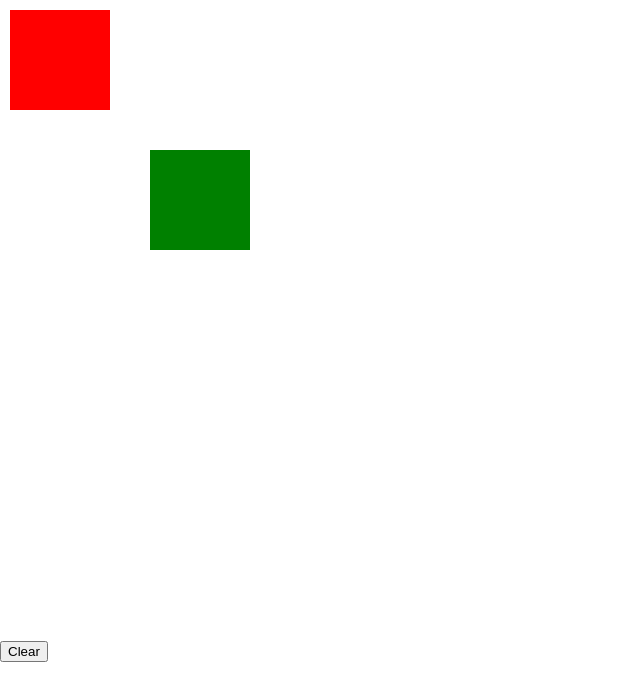
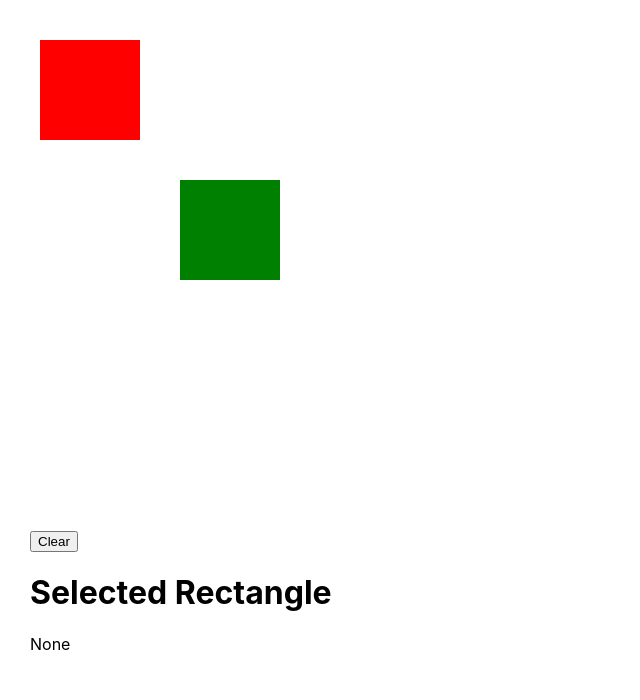
Before and after one commit to thatzacdavis/rectangular-manipulation, a React (Create React App) app: page / in a window 1280 px wide. Shown: the top 700 px of the page, without its empty margins (0-640 px from the left). Built offline with nearby package versions, Linux system fonts and the light colour scheme.

Commit message:
Add color editing

```diff
--- a/src/App.js
+++ b/src/App.js
@@ -4,6 +4,7 @@ import { Rect, Stage, Layer } from 'react-konva';
 import { Rectangle } from './components/Rectangle';
 import { v4 as uuidv4 } from 'uuid';
 import { useLocalStorage } from './hooks/useLocalStorage';
+import { EditSection } from './components/EditSection';
 
 const initialRectangles = [
   {
@@ -32,6 +33,8 @@ const App = () => {
   const [rectangles, setRectangles] = useLocalStorage('rm-savedRectangles', initialRectangles)
   const [selectedId, setSelectedId] = useState(null);
   const [draggingId, setDraggingId] = useState(null)
+
+  const [newColor, setNewColor] = useState(null)
 
   const handleMouseDown = e => {
     const clickedOnEmpty = e.target === e.target.getStage();
@@ -105,10 +108,10 @@ const App = () => {
   }, [annotations, rectangles, setRectangles])
 
   return (
-    <>
+    <div style={{ margin: '30px' }}>
       <Stage
-      width={window.innerWidth * .8}
-      height={window.innerHeight * .8}
+        width={500}
+        height={500}
         onTouchStart={handleMouseDown}
         onMouseDown={handleMouseDown}
         onMouseUp={handleMouseUp}
@@ -148,8 +151,8 @@ const App = () => {
           })}
         </Layer>
       </Stage>
-    <button onClick={() => setRectangles([])}>Clear</button>
-    </>
+      <EditSection selectedId={selectedId} setSelectedId={setSelectedId} rectangles={rectangles} setRectangles={setRectangles} newColor={newColor} setNewColor={setNewColor} />
+    </div>
   );
 };
 
--- /dev/null
+++ b/src/components/EditSection.jsx
@@ -0,0 +1,27 @@
+export const EditSection = ({ selectedId, setSelectedId, rectangles, setRectangles, newColor, setNewColor }) => {
+    return (
+        <>
+        <button onClick={() => setRectangles([])}>Clear</button><div>
+            <h1>Selected Rectangle</h1>
+            {!selectedId
+                ? (<span>None</span>)
+                : (<div key={selectedId}>
+                    <label>ID: </label><span>{selectedId}</span>
+                    <br />
+                    <label>Color: </label>
+                    <input type='text' defaultValue={rectangles.find((r) => r.id === selectedId).fill} onChange={(e) => setNewColor(e.target.value)} />
+                    <button onClick={() => {
+                        const newRectangleIndex = rectangles.findIndex((r) => r.id === selectedId)
+                        const newRectangle = { ...rectangles[newRectangleIndex], fill: newColor }
+                        const newRectangles = rectangles
+                        newRectangles[newRectangleIndex] = newRectangle
+                        setRectangles(newRectangles)
+                        setSelectedId(null)
+                    } }>Change</button>
+                    <br />
+                    <span><i>* Supports hex codes without # and all named colors that <a href="https://htmlcolorcodes.com/color-names/">HTML supports</a>.</i></span>
+                </div>)}
+        </div>
+        </>
+    )
+}
```
Lines whose indentation alone changed are shown as unchanged.
